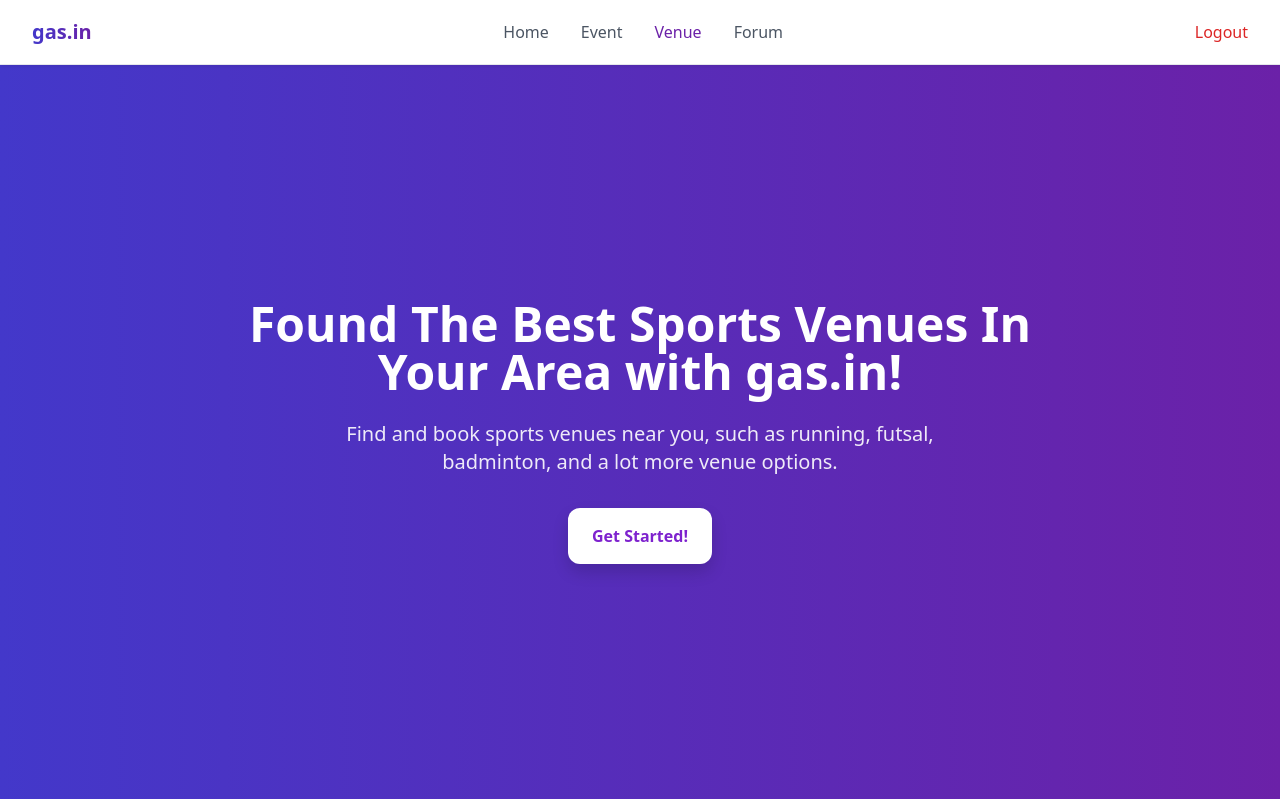
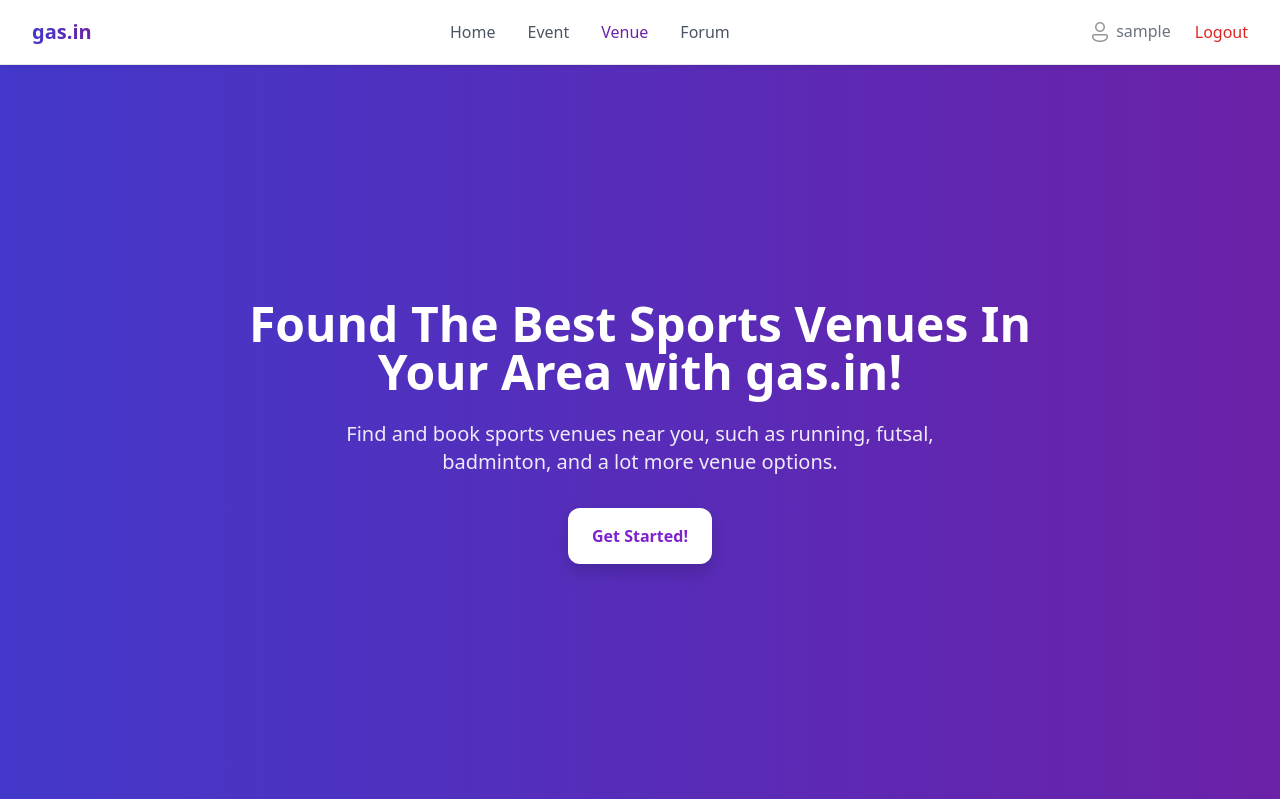
Before and after one commit to PBP-D-07/gas-in, a Django app: page /venue/ in a window 1280 px wide. Shown: the top 799 px of the page. Run offline with Django 5.2, Linux system fonts and the light colour scheme; the visitor is signed in with stand-in values (Sample User, id 1); data that the repository does not hold is empty; some libraries are stand-ins or nearby versions.

Commit message:
feat: add username in navbar

```diff
--- a/templates/navbar.html
+++ b/templates/navbar.html
@@ -45,6 +45,14 @@
       <!-- Desktop User Section -->
       <div class="hidden md:flex items-center space-x-6">
         {% if user.is_authenticated %}
+        <div class="flex items-center gap-1">
+          <img
+            src="{% static 'image/user.png' %}"
+            alt="user"
+            class="h-6 w-auto"
+          />
+          <h1 class="text-gray-500 text-md">{{user.username}}</h1>
+        </div>
         <a
           href=""
           onclick="logoutUser(event)"
@@ -123,6 +131,14 @@
       <!-- Mobile User Section -->
       <div class="border-t border-gray-200 pt-4">
         {% if user.is_authenticated %}
+        <div class="flex items-center gap-1 mb-4">
+          <img
+            src="{% static 'image/user.png' %}"
+            alt="user"
+            class="h-6 w-auto"
+          />
+          <h1 class="text-gray-500 text-md">{{user.username}}</h1>
+        </div>
         <a
           href=""
           onclick="logoutUser(event)"
```
